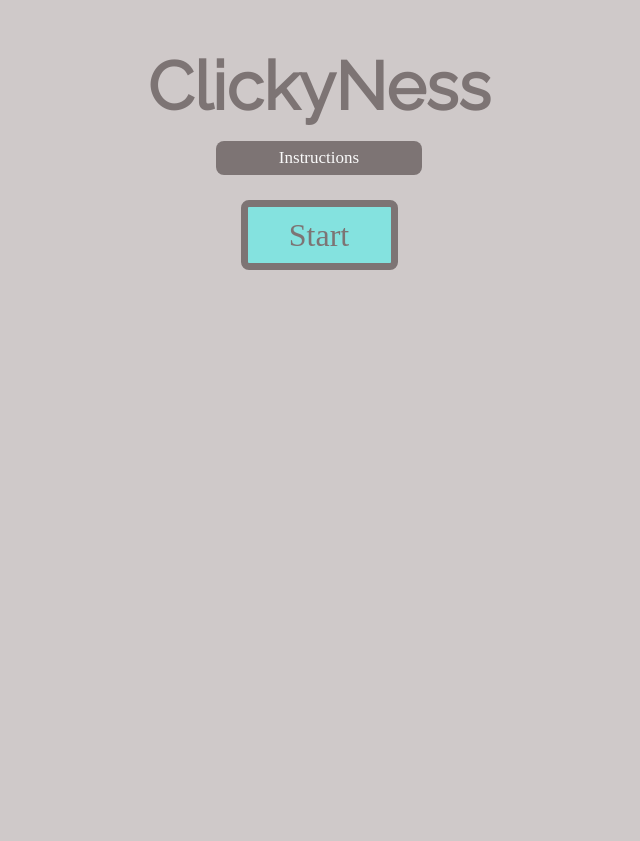
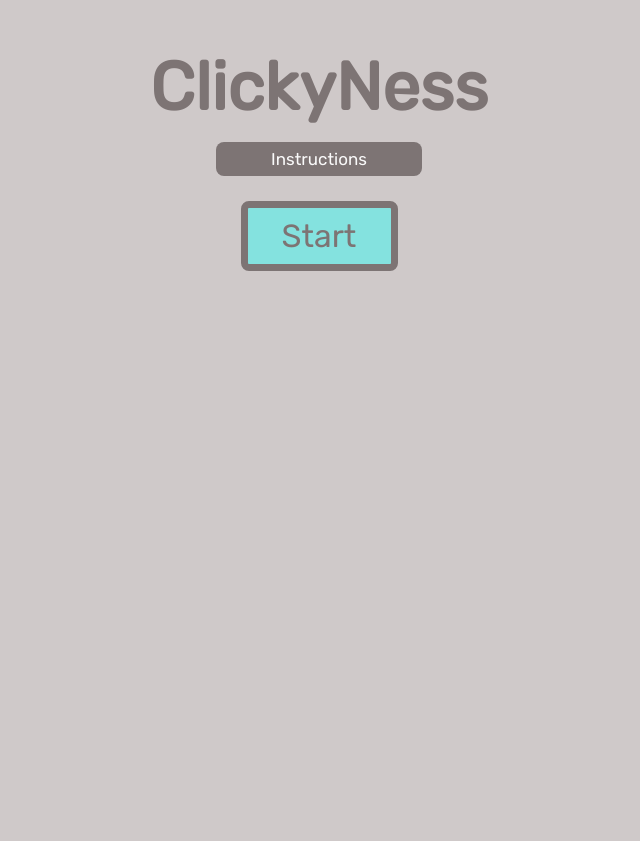
Before and after one commit to sarahemilym/WDI-PROJECT-1, a PHP site: page / in a window 1280 px wide. Shown: the whole page, without its empty margins (321-961 px from the left). Before the commit the page ends 270 px from the top, so only its background shows below. Run offline with PHP 8.4, Linux system fonts and the light colour scheme; some libraries are stand-ins or nearby versions.

Commit message:
new font

```diff
--- a/css/style.css
+++ b/css/style.css
@@ -1,6 +1,6 @@
 body {
   text-align: center;
-  font-family: 'Raleway', sans-serif;
+  font-family: 'Rubik', sans-serif;
   background: #CFC9C9;
 }
 
@@ -46,7 +46,7 @@ li {
   height: 21px;
   width: 88px;
   margin-top: 12px;
-  font-family: 'Raleway', sans-serif;
+  font-family: 'Rubik', sans-serif;
   font-size: 12px;
 }
 
@@ -55,7 +55,7 @@ li {
   background: #7D7474;
   color: #fafafa;
   padding: 10px 20px;
-  font-family: 'Bree Serif', serif;
+  font-family: 'Rubik', sans-serif;
   border: none;
   font-size: 17px;
   height: 34px;
@@ -70,10 +70,8 @@ li {
   width: 716px;
   height: 707px;
   position: relative;
-  /* border-radius: 5px; */
   margin: 0 auto;
   background: #CFC9C9;
-  /* border-radius: 22px; */
   margin-top: -8px;
   overflow: auto;
 }
@@ -117,6 +115,7 @@ li {
   border-radius: 10px;
   top: 0;
   background: rgba(80, 70, 70, 0.95);
+  font-family: 'Rubik', sans-serif;
   /*color: #84E2DF;
   font-size: 40px;
   line-height: 86px;*/
@@ -126,6 +125,7 @@ li {
   color: #84E2DF;
   font-size: 40px;
   line-height: 86px;
+  font-family: 'Rubik', sans-serif;
 }
 
 .gameOverPrompt h2 {
@@ -133,6 +133,7 @@ li {
   font-size: 40px;
   line-height: 86px;
   margin: 10px;
+  font-family: 'Rubik', sans-serif;
 }
 
 
@@ -141,7 +142,7 @@ li {
   background: #84E2DF;
   color: #7D7474;
   padding: 13px 20px;
-  font-family: 'Bree Serif', serif;
+  font-family: 'Rubik', sans-serif;
   border: none;
   font-size: 32px;
   height: 70px;
@@ -157,7 +158,7 @@ li {
   margin: -20px;
   background: none;
   font-size: 17px;
-    font-family: 'Raleway', sans-serif;
+  font-family: 'Rubik', sans-serif;
   height: 40px;
   width: 116px;
   border: 1px solid #fafafa;
@@ -169,7 +170,7 @@ li {
   margin: -20px;
   background: none;
   font-size: 12px;
-    font-family: 'Raleway', sans-serif;
+  font-family: 'Rubik', sans-serif;
   height: 27px;
   width: 119px;
   border: 1px solid #fafafa;
@@ -179,6 +180,7 @@ li {
   font-size: 23px;
   padding: -10px;
   margin: 13px;
+  font-family: 'Rubik', sans-serif;
 }
 
 progress {
--- a/index.html
+++ b/index.html
@@ -3,7 +3,7 @@
 <head>
   <meta charset="utf-8">
   <title>ClickyNess</title>
-  <link href="https://fonts.googleapis.com/css?family=Raleway" rel="stylesheet">
+  <link href="https://fonts.googleapis.com/css?family=Rubik" rel="stylesheet">
   <link rel="stylesheet" href="css/style.css">
   <script src="https://code.jquery.com/jquery-3.1.1.js" integrity="sha256-16cdPddA6VdVInumRGo6IbivbERE8p7CQR3HzTBuELA=" crossorigin="anonymous"></script>
   <script src="js/app.js" charset="utf-8"></script>
```
Lines whose indentation alone changed are shown as unchanged.
